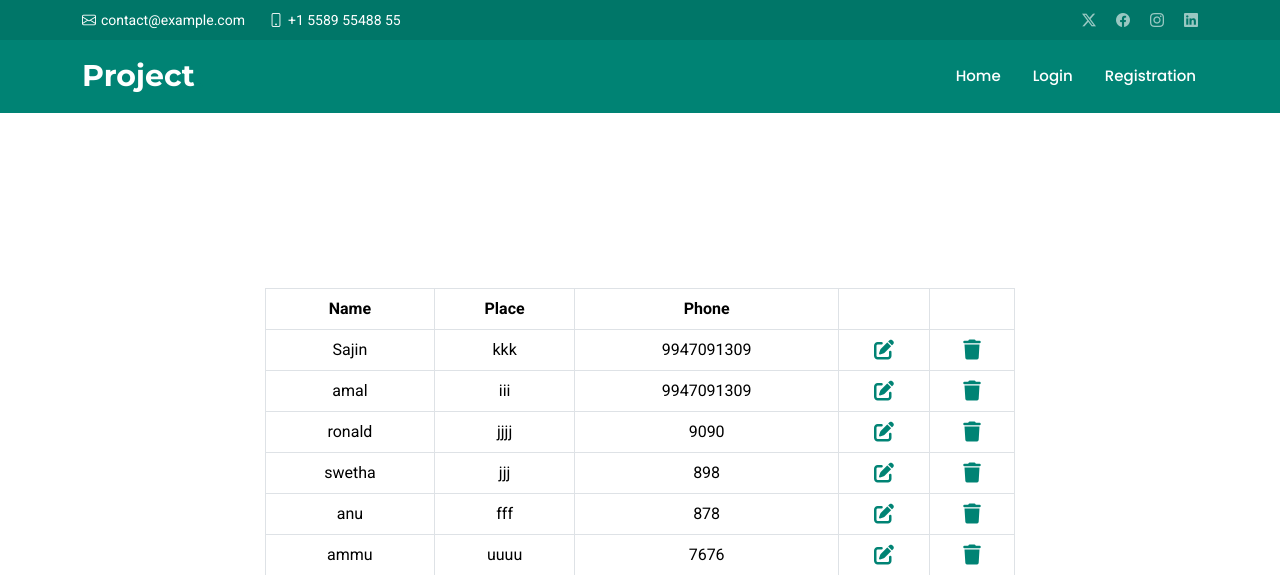
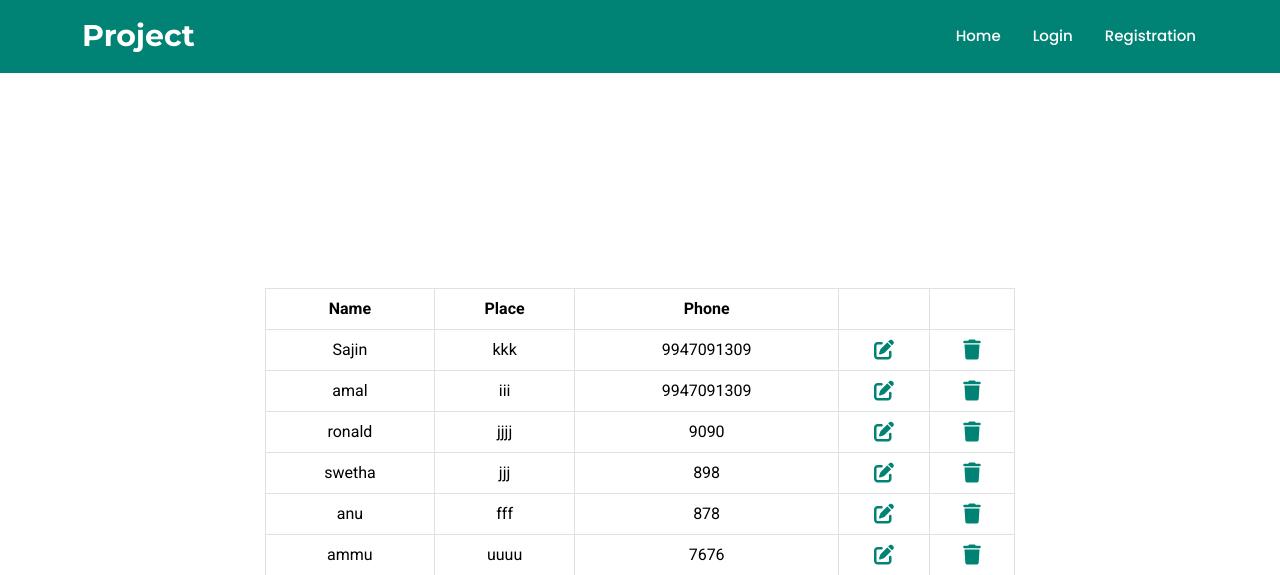
Before and after one commit to Sajin-sjn/demo_login_reg_form, a Flask app: page /admin_view_users in a window 1280 px wide. Shown: the top 575 px of the page. Run offline with Flask 3, Linux system fonts and the light colour scheme; data comes from the database, SQL or seed files in the repository; some libraries are stand-ins or nearby versions.

Commit message:
modified top header

```diff
--- a/templates/public_header.html
+++ b/templates/public_header.html
@@ -40,22 +40,6 @@
 <body class="index-page">
 
   <header id="header" class="header fixed-top">
-
-    <div class="topbar d-flex align-items-center">
-      <div class="container d-flex justify-content-center justify-content-md-between">
-        <div class="contact-info d-flex align-items-center">
-          <i class="bi bi-envelope d-flex align-items-center"><a href="mailto:contact@example.com">contact@example.com</a></i>
-          <i class="bi bi-phone d-flex align-items-center ms-4"><span>+1 5589 55488 55</span></i>
-        </div>
-        <div class="social-links d-none d-md-flex align-items-center">
-          <a href="#" class="twitter"><i class="bi bi-twitter-x"></i></a>
-          <a href="#" class="facebook"><i class="bi bi-facebook"></i></a>
-          <a href="#" class="instagram"><i class="bi bi-instagram"></i></a>
-          <a href="#" class="linkedin"><i class="bi bi-linkedin"></i></a>
-        </div>
-      </div>
-    </div><!-- End Top Bar -->
-
     <div class="branding d-flex align-items-cente">
 
       <div class="container position-relative d-flex align-items-center justify-content-between">
```
Also changed, not shown: templates/login.html (line endings or trailing spaces).
